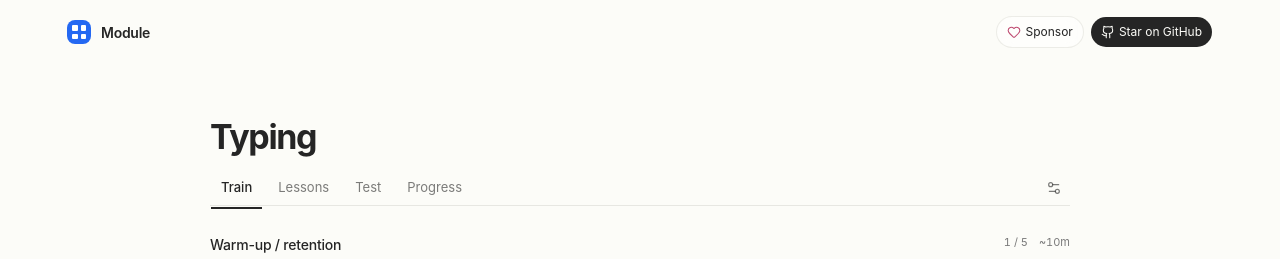
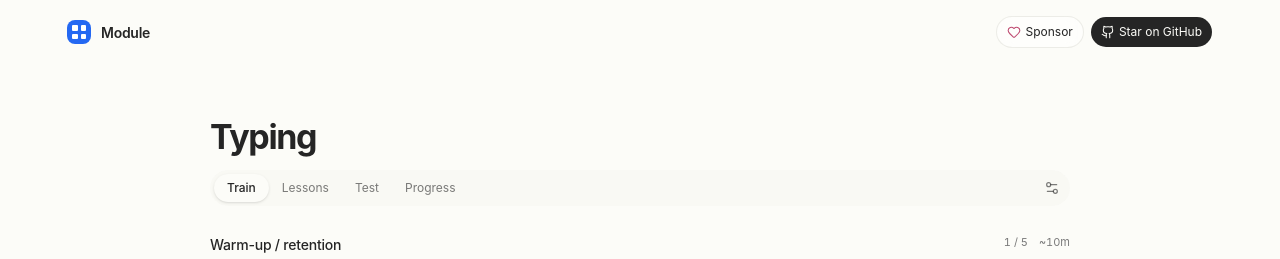
Before and after one commit to howlil/modu-app, a SvelteKit app: page /typing in a window 1280 px wide. Shown: the top 259 px of the page. Built offline with nearby package versions, Linux system fonts and the light colour scheme.

Commit message:
style(typing): make navigation a compact pill bar

```diff
--- a/src/routes/typing/+page.svelte
+++ b/src/routes/typing/+page.svelte
@@ -425,40 +425,40 @@
 
     <Tabs.Root bind:value={primaryTab} class="gap-0">
       <Tabs.List
-        variant="line"
-        class="-mt-2 h-9 w-full min-w-0 justify-start rounded-none border-b border-border p-0"
+        variant="default"
+        class="-mt-2 h-9 w-full min-w-0 justify-start rounded-full bg-muted/65 p-1"
       >
         <Tabs.Trigger
           value="train"
-          class="h-9 flex-none rounded-none px-2.5 py-0 text-[13px] font-normal data-[state=active]:font-medium"
+          class="h-7 flex-none rounded-full px-3 py-0 text-[12px] font-normal data-[state=active]:font-medium data-[state=active]:shadow-none"
           onclick={() => setPrimaryTab('train')}
         >
           Train
         </Tabs.Trigger>
         <Tabs.Trigger
           value="lessons"
-          class="h-9 flex-none rounded-none px-2.5 py-0 text-[13px] font-normal data-[state=active]:font-medium"
+          class="h-7 flex-none rounded-full px-3 py-0 text-[12px] font-normal data-[state=active]:font-medium data-[state=active]:shadow-none"
           onclick={() => setPrimaryTab('lessons')}
         >
           Lessons
         </Tabs.Trigger>
         <Tabs.Trigger
           value="test"
-          class="h-9 flex-none rounded-none px-2.5 py-0 text-[13px] font-normal data-[state=active]:font-medium"
+          class="h-7 flex-none rounded-full px-3 py-0 text-[12px] font-normal data-[state=active]:font-medium data-[state=active]:shadow-none"
           onclick={() => setPrimaryTab('test')}
         >
           Test
         </Tabs.Trigger>
         <Tabs.Trigger
           value="progress"
-          class="h-9 flex-none rounded-none px-2.5 py-0 text-[13px] font-normal data-[state=active]:font-medium"
+          class="h-7 flex-none rounded-full px-3 py-0 text-[12px] font-normal data-[state=active]:font-medium data-[state=active]:shadow-none"
           onclick={() => setPrimaryTab('progress')}
         >
           Progress
         </Tabs.Trigger>
         <Tabs.Trigger
           value="settings"
-          class="ml-auto size-8 flex-none rounded-lg p-0 after:hidden data-[state=active]:bg-muted"
+          class="ml-auto size-7 flex-none rounded-full p-0 after:hidden data-[state=active]:bg-background data-[state=active]:shadow-none"
           aria-label="Typing settings"
           onclick={() => setPrimaryTab('settings')}
         >
```
